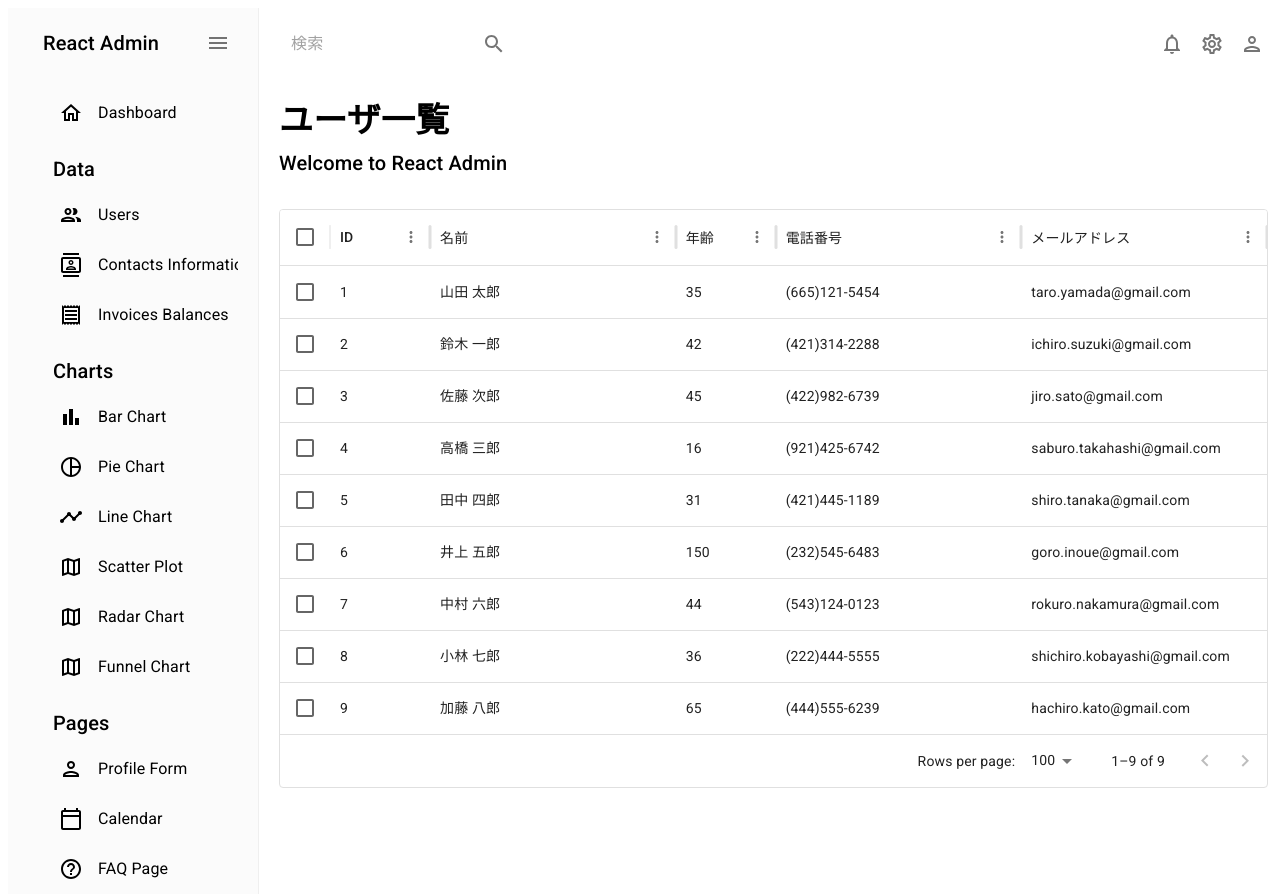
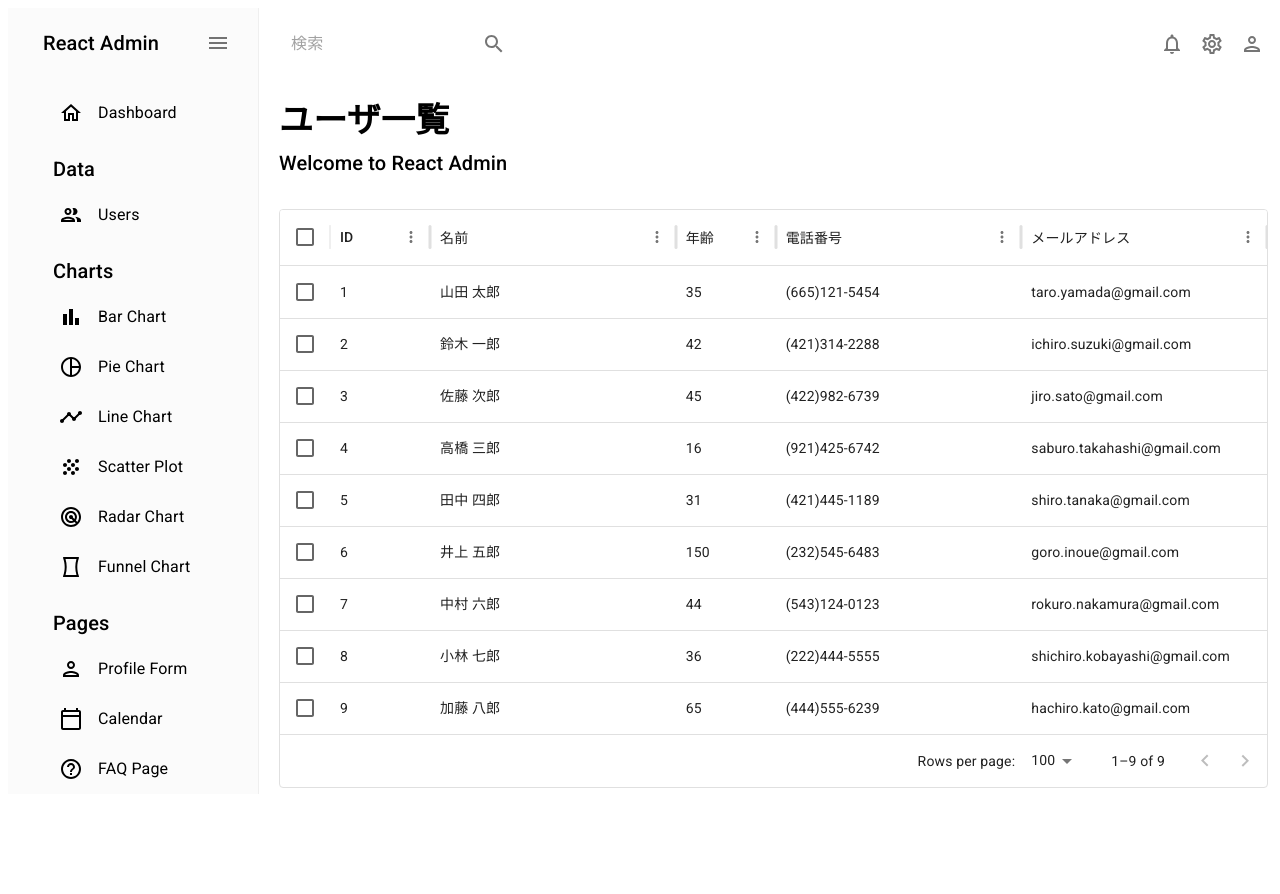
Before and after one commit to masakiwakabayashi/react_admin_panel_test, a React (Vite) app: page /users in a window 1280 px wide. After the commit the page ends 808 px from the top, so only its background shows below. Built offline with nearby package versions, Linux system fonts and the light colour scheme.

Commit message:
change icons

```diff
--- a/src/components/common/molecules/Sidebar.jsx
+++ b/src/components/common/molecules/Sidebar.jsx
@@ -15,6 +15,9 @@ import PieChartOutlineOutlinedIcon from "@mui/icons-material/PieChartOutlineOutl
 import TimelineOutlinedIcon from "@mui/icons-material/TimelineOutlined";
 import MenuOutlinedIcon from "@mui/icons-material/MenuOutlined";
 import MapOutlinedIcon from "@mui/icons-material/MapOutlined";
+import GrainOutlinedIcon from '@mui/icons-material/GrainOutlined';
+import PanoramaVerticalOutlinedIcon from '@mui/icons-material/PanoramaVerticalOutlined';
+import RadarOutlinedIcon from '@mui/icons-material/RadarOutlined';
 
 
 const Item = ({ title, to, icon, selected, setSelected }) => {
@@ -90,20 +93,6 @@ const Sidebar = () => {
                 selected={selected}
                 setSelected={setSelected}
               />
-              <Item
-                title="Contacts Information"
-                to="/contacts"
-                icon={<ContactsOutlinedIcon />}
-                selected={selected}
-                setSelected={setSelected}
-              />
-              <Item
-                title="Invoices Balances"
-                to="/invoices"
-                icon={<ReceiptOutlinedIcon />}
-                selected={selected}
-                setSelected={setSelected}
-              />
 
               <Typography
                 variant="h6"
@@ -136,21 +125,21 @@ const Sidebar = () => {
               <Item
                 title="Scatter Plot"
                 to="/scatter_plot"
-                icon={<MapOutlinedIcon />}
+                icon={<GrainOutlinedIcon />}
                 selected={selected}
                 setSelected={setSelected}
               />
               <Item
                 title="Radar Chart"
                 to="/radar"
-                icon={<MapOutlinedIcon />}
+                icon={<RadarOutlinedIcon />}
                 selected={selected}
                 setSelected={setSelected}
               />
               <Item
                 title="Funnel Chart"
                 to="/funnel"
-                icon={<MapOutlinedIcon />}
+                icon={<PanoramaVerticalOutlinedIcon />}
                 selected={selected}
                 setSelected={setSelected}
               />
```
